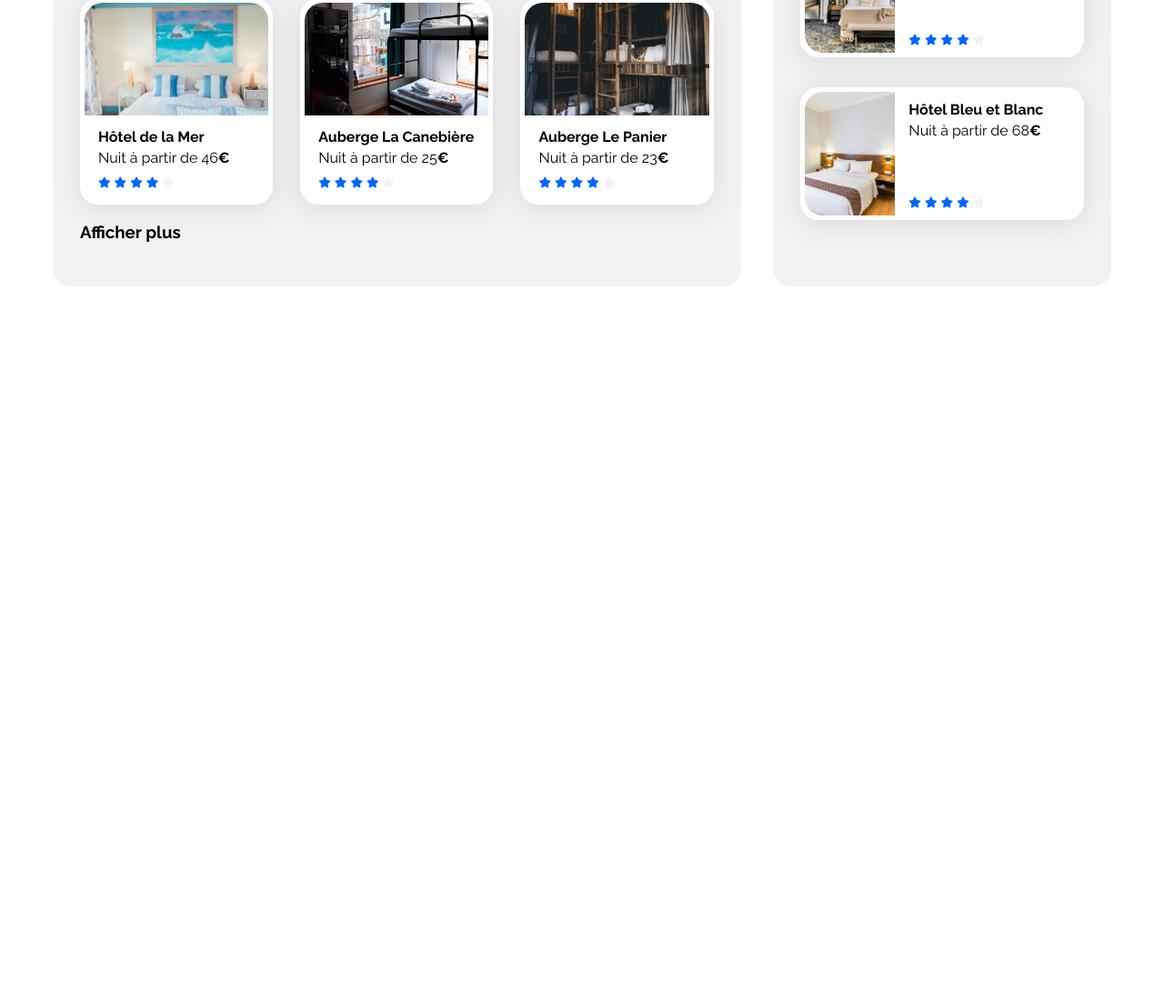
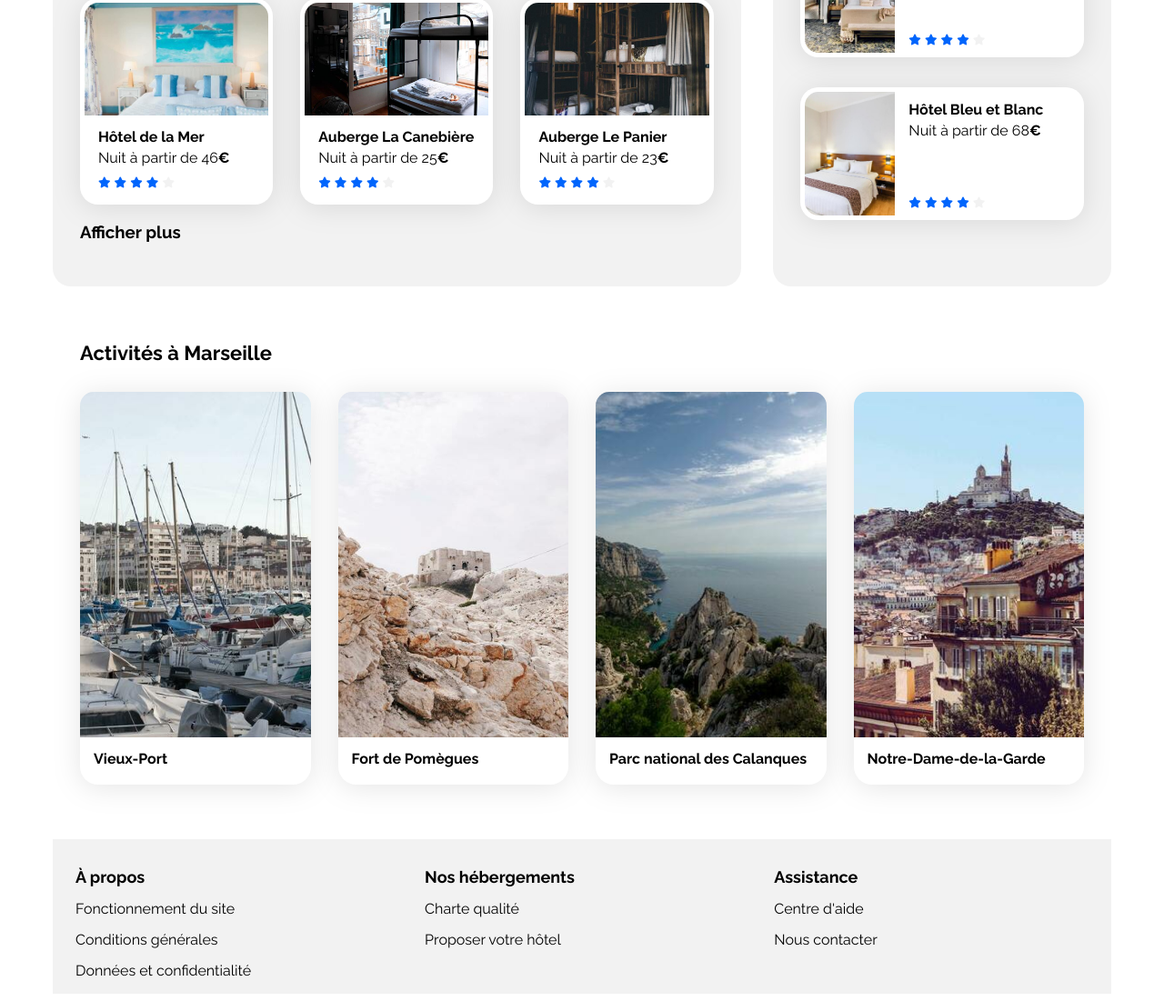
Before and after one commit to sibeni-li/projet_2, a plain HTML site: page index.html in a window 1280 px wide. Shown: the part 777-1878 px from the top of the page at 91% size. Before the commit the page ends 1100 px from the top, so only its background shows below. Drawn offline with Linux system fonts and the light colour scheme.

Commit message:
Ajout de la partie 'Activités à Marseille' et du footer html et css

```diff
--- a/css/style.css
+++ b/css/style.css
@@ -226,6 +226,7 @@ input::placeholder {
     justify-content: space-between;
     gap: 30px;
 }
+
 .hebergements-cards .card {
     margin-top: 33px;
     height: 207px;
@@ -235,9 +236,8 @@ input::placeholder {
 .hebergements-cards img {
     width: 100%;
     height: 124px;
-    border: 5px;
-    border-top-left-radius: 20px;
-    border-top-right-radius: 20px;
+    border-top-left-radius: 15px;
+    border-top-right-radius: 15px;
 }
 
 .hebergements-cards .card-content {
@@ -280,8 +280,8 @@ input::placeholder {
 .populaires-cards img {
     width: 33%;
     height: 136px;
-    border-top-left-radius: 20px;
-    border-bottom-left-radius: 20px;
+    border-top-left-radius: 15px;
+    border-bottom-left-radius: 15px;
 }
 
 .populaires-cards .card-content {
@@ -306,8 +306,78 @@ input::placeholder {
     margin-bottom: 5px;
 }
 
+/****** Activites *******/
+.a {
+    width: 25%;
+}
 
+.activites {
+    display: flex;
+    flex-direction: column;
+    gap: 30px;
+    margin-top: 30px;
+    padding: 30px;
+}
 
+.activites .activites-cards {
+    display: flex;
+    flex-direction: row;
+    justify-content: space-between;
+    gap: 30px;
+}
+
+.activites-cards .card {
+    padding: 0 0 15px 0;
+}
+
+.activites-cards img {
+    width: 100%;
+    height: 380px;
+    border-top-left-radius: 15px;
+    border-top-right-radius: 15px;
+}
+
+.activites-cards .card-content {
+    display: flex;
+    flex-direction: column;
+    gap: 8px;
+    padding: 0 15px;
+    box-sizing: border-box;
+}
+
+.activites-cards .card-title {
+    margin-top: 10px;
+    margin-bottom: 4px;
+}
+
+/***** Footer *****/
+ul {
+    list-style-type: none;
+    padding-left: 25px;
+}
+
+.footer-container {
+    display: flex;
+    flex-direction: row;
+    background-color: var(--main-bg-color);
+    margin-top: 30px;
+    padding-top: 15px;
+}
+
+.list-content {
+    display: flex;
+    gap: 15px;
+    width: 33%;
+}
+
+.list-title {
+    font-size: 18px;
+    font-weight: 700;
+}
+
+.list-link {
+    padding-top: 15px;
+}
 
 /* Le code ci-dessous correspond à la version responsive uniquement */
 
--- a/index.html
+++ b/index.html
@@ -21,7 +21,7 @@
                 <img src="images/logo/Booki.png" alt="Logo Booki" class="logo">
                 <div class="menu-nav">
                     <a href="#hebergements">Hébergements</a>
-                    <a href="#">Activités</a>
+                    <a href="#activites">Activités</a>
                 </div>
             </nav>
         </header>
@@ -83,7 +83,7 @@
                 </div>
             </div>
             <div class="hebergements-and-populaires">
-                <section class="hebergements">
+                <section class="hebergements" id="hebergements">
                     <div class="hebergements-title">
                         <h2 class="section-title">Hébergements à Marseille</h2>
                     </div>
@@ -279,8 +279,86 @@
                     </div>
                 </section>
             </div>
+            <div class="activites" id="activites">
+                <div class="activites-title">
+                    <h2 class="section-title">Activités à Marseille</h2>
+                </div>
+                <div class="activites-cards">
+                    <a href="#" class="a">
+                        <article class="card">
+                            <img src="./images/activites/reno-laithienne.jpg" alt="Image du vieux port de Marseille">
+                            <div class="card-content">
+                                <h3 class="card-title">Vieux-Port</h3>
+                            </div>
+                        </article>
+                    </a>
+                    <a href="#" class="a">
+                        <article class="card">
+                            <img src="./images/activites/paul-hermann.jpg" alt="Image du vieux port de Marseille">
+                            <div class="card-content">
+                                <h3 class="card-title">Fort de Pomègues</h3>
+                            </div>
+                        </article>
+                    </a>
+                    <a href="#" class="a">
+                        <article class="card">
+                            <img src="./images/activites/kilyan-sockalingum.jpg" alt="Image du vieux port de Marseille">
+                            <div class="card-content">
+                                <h3 class="card-title">Parc national des Calanques</h3>
+                            </div>
+                        </article>
+                    </a>
+                    <a href="#" class="a">
+                        <article class="card">
+                            <img src="./images/activites/florian-wehde.jpg" alt="Image du vieux port de Marseille">
+                            <div class="card-content">
+                                <h3 class="card-title">Notre-Dame-de-la-Garde</h3>
+                            </div>
+                        </article>
+                    </a>
+                </div>
+            </div>
         </main>
-        <footer></footer>
+        <footer>
+            <div class="footer-container">
+                <div class="list-content">
+                    <ul>
+                        <li class="list-title">À propos</li>
+                        <li class="list-link">
+                            <a href="#">Fonctionnement du site</a>
+                        </li>
+                        <li class="list-link">
+                            <a href="#">Conditions générales</a>
+                        </li>
+                        <li class="list-link">
+                            <a href="#">Données et confidentialité</a>
+                        </li>
+                    </ul>
+                </div>
+                <div class="list-content">
+                    <ul>
+                        <li class="list-title">Nos hébergements</li>
+                        <li class="list-link">
+                            <a href="#">Charte qualité</a>
+                        </li>
+                        <li class="list-link">
+                            <a href="#">Proposer votre hôtel</a>
+                        </li>
+                    </ul>
+                </div>
+                <div class="list-content">
+                    <ul>
+                        <li class="list-title">Assistance</li>
+                        <li class="list-link">
+                            <a href="#">Centre d'aide</a>
+                        </li>
+                        <li class="list-link">
+                            <a href="#">Nous contacter</a>
+                        </li>
+                    </ul>
+                </div>
+            </div>
+        </footer>
     </div>
 </body>
 
```
